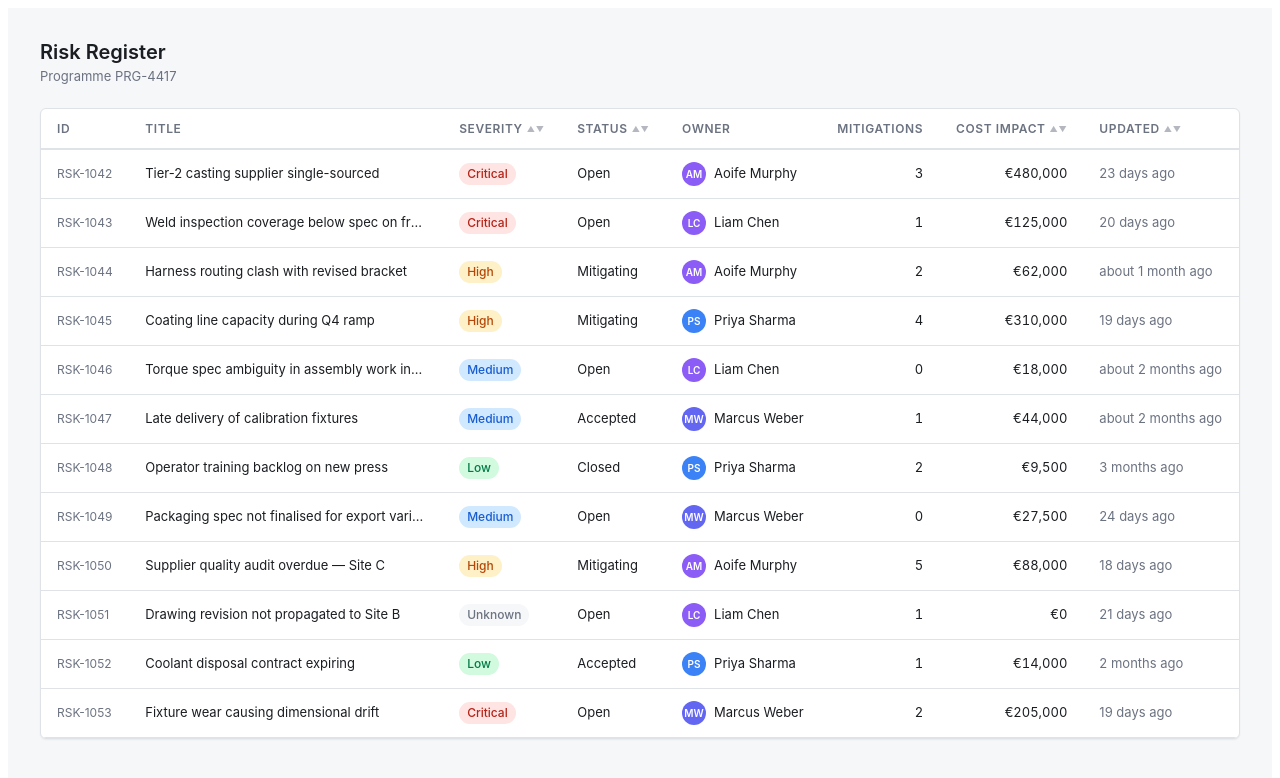
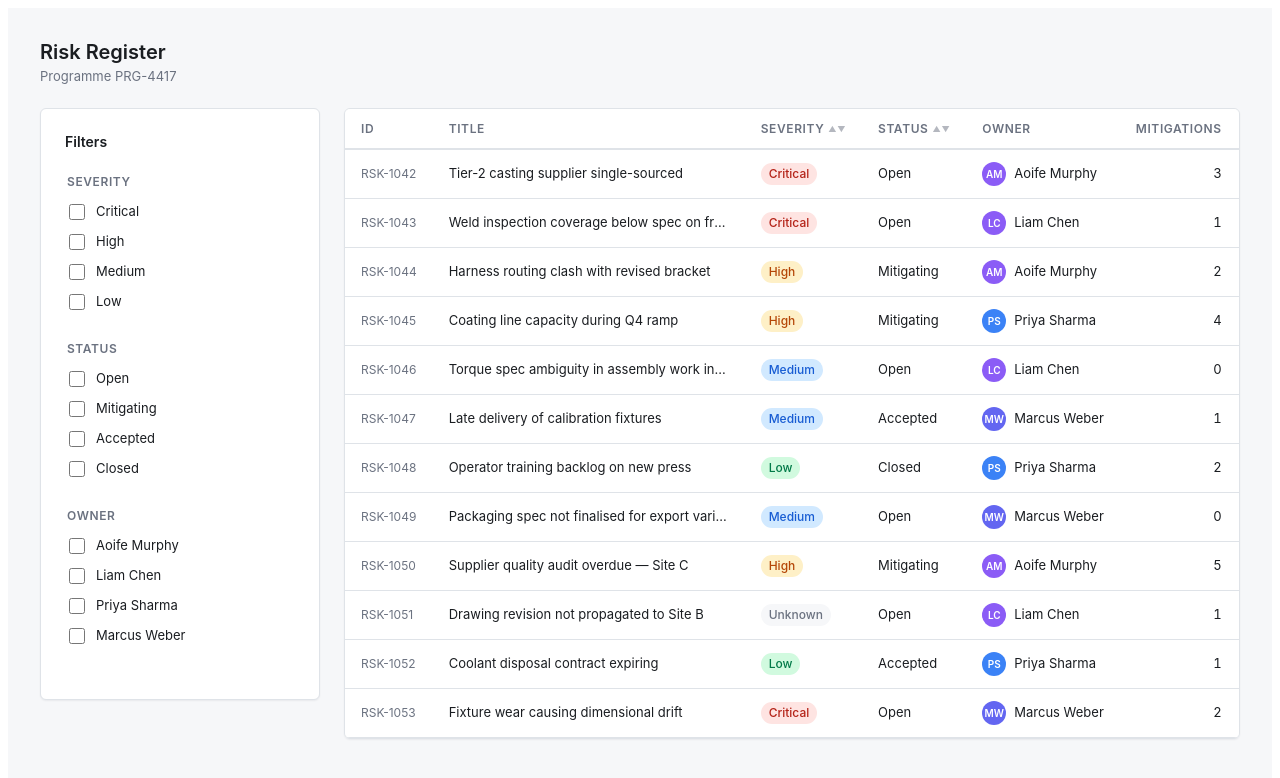
Before and after one commit to rjkant/Risk_Managment_Portal, a Vue app: page / in a window 1280 px wide. Shown: the top 778 px of the page. Built offline with nearby package versions, Linux system fonts and the light colour scheme.

Commit message:
filter panel with severity/status/owner checkboxes

```diff
--- a/src/App.vue
+++ b/src/App.vue
@@ -1,10 +1,19 @@
 <script setup lang="ts">
 import { useRisks } from '@/composables/useRisks'
+import { useFilters } from '@/composables/useFilters'
 import { useSorting } from '@/composables/useSorting'
 import RiskTable from '@/components/table/RiskTable.vue'
+import FilterPanel from '@/components/filters/FilterPanel.vue'
 
 const { risks } = useRisks()
-const { sortColumn, sortDirection, sortedRisks, toggleSort } = useSorting(risks)
+const {
+  filters,
+  filteredRisks,
+  toggleSeverity,
+  toggleStatus,
+  toggleOwner,
+} = useFilters(risks)
+const { sortColumn, sortDirection, sortedRisks, toggleSort } = useSorting(filteredRisks)
 </script>
 
 <template>
@@ -13,7 +22,16 @@ const { sortColumn, sortDirection, sortedRisks, toggleSort } = useSorting(risks)
       <h1 class="app__title">Risk Register</h1>
       <p class="app__subtitle">Programme PRG-4417</p>
     </header>
-    <main class="app__content">
+    <div class="app__layout">
+      <FilterPanel
+        :selected-severities="filters.severity"
+        :selected-statuses="filters.status"
+        :selected-owners="filters.owners"
+        @toggle-severity="toggleSeverity"
+        @toggle-status="toggleStatus"
+        @toggle-owner="toggleOwner"
+      />
+      <main class="app__main">
         <RiskTable
           :risks="sortedRisks"
           :sort-column="sortColumn"
@@ -21,6 +39,7 @@ const { sortColumn, sortDirection, sortedRisks, toggleSort } = useSorting(risks)
           @sort="toggleSort"
         />
       </main>
+    </div>
   </div>
 </template>
 
@@ -50,7 +69,14 @@ const { sortColumn, sortDirection, sortedRisks, toggleSort } = useSorting(risks)
   margin: var(--space-1) 0 0;
 }
 
-.app__content {
-  max-width: 1400px;
+.app__layout {
+  display: grid;
+  grid-template-columns: 280px 1fr;
+  gap: var(--space-5);
+  align-items: start;
+}
+
+.app__main {
+  min-width: 0;
 }
 </style>
--- /dev/null
+++ b/src/components/filters/CheckboxGroup.vue
@@ -0,0 +1,69 @@
+<script setup lang="ts">
+defineProps<{
+  label: string
+  options: { value: string; label: string }[]
+  selected: Set<string>
+}>()
+
+const emit = defineEmits<{
+  toggle: [value: string]
+}>()
+</script>
+
+<template>
+  <fieldset class="checkbox-group">
+    <legend class="checkbox-group__label">{{ label }}</legend>
+    <label
+      v-for="option in options"
+      :key="option.value"
+      class="checkbox-group__option"
+    >
+      <input
+        type="checkbox"
+        class="checkbox-group__input"
+        :checked="selected.has(option.value)"
+        @change="emit('toggle', option.value)"
+      />
+      <span class="checkbox-group__text">{{ option.label }}</span>
+    </label>
+  </fieldset>
+</template>
+
+<style scoped>
+.checkbox-group {
+  border: none;
+  padding: 0;
+  margin: 0 0 var(--space-5);
+}
+
+.checkbox-group__label {
+  font-size: var(--font-size-xs);
+  font-weight: var(--font-weight-semibold);
+  color: var(--color-text-muted);
+  text-transform: uppercase;
+  letter-spacing: 0.05em;
+  margin-bottom: var(--space-2);
+  display: block;
+}
+
+.checkbox-group__option {
+  display: flex;
+  align-items: center;
+  gap: var(--space-2);
+  padding: var(--space-1) 0;
+  cursor: pointer;
+  font-size: var(--font-size-sm);
+}
+
+.checkbox-group__input {
+  width: 16px;
+  height: 16px;
+  accent-color: var(--color-accent);
+  cursor: pointer;
+  flex-shrink: 0;
+}
+
+.checkbox-group__text {
+  line-height: var(--line-height-normal);
+}
+</style>
--- /dev/null
+++ b/src/components/filters/FilterPanel.vue
@@ -0,0 +1,79 @@
+<script setup lang="ts">
+import type { Severity, Status } from '@/types/risk'
+import { getAllOwners } from '@/data/owners'
+import CheckboxGroup from './CheckboxGroup.vue'
+
+defineProps<{
+  selectedSeverities: Set<Severity>
+  selectedStatuses: Set<Status>
+  selectedOwners: Set<string>
+}>()
+
+const emit = defineEmits<{
+  toggleSeverity: [value: Severity]
+  toggleStatus: [value: Status]
+  toggleOwner: [value: string]
+}>()
+
+const severityOptions = [
+  { value: 'critical', label: 'Critical' },
+  { value: 'high', label: 'High' },
+  { value: 'medium', label: 'Medium' },
+  { value: 'low', label: 'Low' },
+]
+
+const statusOptions = [
+  { value: 'open', label: 'Open' },
+  { value: 'mitigating', label: 'Mitigating' },
+  { value: 'accepted', label: 'Accepted' },
+  { value: 'closed', label: 'Closed' },
+]
+
+const ownerOptions = getAllOwners().map((o) => ({
+  value: o.id,
+  label: o.name,
+}))
+</script>
+
+<template>
+  <aside class="filter-panel">
+    <h2 class="filter-panel__title">Filters</h2>
+
+    <CheckboxGroup
+      label="Severity"
+      :options="severityOptions"
+      :selected="(selectedSeverities as Set<string>)"
+      @toggle="emit('toggleSeverity', $event as Severity)"
+    />
+
+    <CheckboxGroup
+      label="Status"
+      :options="statusOptions"
+      :selected="(selectedStatuses as Set<string>)"
+      @toggle="emit('toggleStatus', $event as Status)"
+    />
+
+    <CheckboxGroup
+      label="Owner"
+      :options="ownerOptions"
+      :selected="selectedOwners"
+      @toggle="emit('toggleOwner', $event)"
+    />
+  </aside>
+</template>
+
+<style scoped>
+.filter-panel {
+  background-color: var(--color-surface);
+  border: 1px solid var(--color-border);
+  border-radius: var(--radius-md);
+  padding: var(--space-5);
+  box-shadow: var(--shadow-sm);
+}
+
+.filter-panel__title {
+  font-size: var(--font-size-md);
+  font-weight: var(--font-weight-semibold);
+  margin: 0 0 var(--space-5);
+}
+</style>
--- /dev/null
+++ b/src/composables/useFilters.ts
@@ -0,0 +1,118 @@
+import { computed, reactive, type Ref } from 'vue'
+import type { Risk, Severity, Status } from '@/types/risk'
+import { getAllOwners } from '@/data/owners'
+
+export interface ActiveFilter {
+  type: 'severity' | 'status' | 'owner'
+  value: string
+  label: string
+}
+
+interface FilterState {
+  severity: Set<Severity>
+  status: Set<Status>
+  owners: Set<string>
+}
+
+interface UseFiltersReturn {
+  filters: FilterState
+  activeFilters: Ref<ActiveFilter[]>
+  filteredRisks: Ref<Risk[]>
+  toggleSeverity: (value: Severity) => void
+  toggleStatus: (value: Status) => void
+  toggleOwner: (ownerId: string) => void
+  removeFilter: (filter: ActiveFilter) => void
+  clearAll: () => void
+  hasActiveFilters: Ref<boolean>
+}
+
+export function useFilters(risks: Ref<Risk[]>): UseFiltersReturn {
+  const filters = reactive<FilterState>({
+    severity: new Set<Severity>(),
+    status: new Set<Status>(),
+    owners: new Set<string>(),
+  })
+
+  function toggleSeverity(value: Severity) {
+    if (filters.severity.has(value)) {
+      filters.severity.delete(value)
+    } else {
+      filters.severity.add(value)
+    }
+  }
+
+  function toggleStatus(value: Status) {
+    if (filters.status.has(value)) {
+      filters.status.delete(value)
+    } else {
+      filters.status.add(value)
+    }
+  }
+
+  function toggleOwner(ownerId: string) {
+    if (filters.owners.has(ownerId)) {
+      filters.owners.delete(ownerId)
+    } else {
+      filters.owners.add(ownerId)
+    }
+  }
+
+  function removeFilter(filter: ActiveFilter) {
+    switch (filter.type) {
+      case 'severity':
+        filters.severity.delete(filter.value as Severity)
+        break
+      case 'status':
+        filters.status.delete(filter.value as Status)
+        break
+      case 'owner':
+        filters.owners.delete(filter.value)
+        break
+    }
+  }
+
+  function clearAll() {
+    filters.severity.clear()
+    filters.status.clear()
+    filters.owners.clear()
+  }
+
+  const ownerLookup = Object.fromEntries(getAllOwners().map((o) => [o.id, o.name]))
+
+  const activeFilters = computed<ActiveFilter[]>(() => {
+    const result: ActiveFilter[] = []
+    for (const s of filters.severity) {
+      result.push({ type: 'severity', value: s, label: s.charAt(0).toUpperCase() + s.slice(1) })
+    }
+    for (const s of filters.status) {
+      result.push({ type: 'status', value: s, label: s.charAt(0).toUpperCase() + s.slice(1) })
+    }
+    for (const o of filters.owners) {
+      result.push({ type: 'owner', value: o, label: ownerLookup[o] ?? o })
+    }
+    return result
+  })
+
+  const hasActiveFilters = computed(() => activeFilters.value.length > 0)
+
+  const filteredRisks = computed(() => {
+    return risks.value.filter((risk) => {
+      if (filters.severity.size > 0 && !filters.severity.has(risk.severity)) return false
+      if (filters.status.size > 0 && !filters.status.has(risk.status)) return false
+      if (filters.owners.size > 0 && !filters.owners.has(risk.ownerId)) return false
+      return true
+    })
+  })
+
+  return {
+    filters,
+    activeFilters,
+    filteredRisks,
+    toggleSeverity,
+    toggleStatus,
+    toggleOwner,
+    removeFilter,
+    clearAll,
+    hasActiveFilters,
+  }
+}
```
Lines whose indentation alone changed are shown as unchanged.
